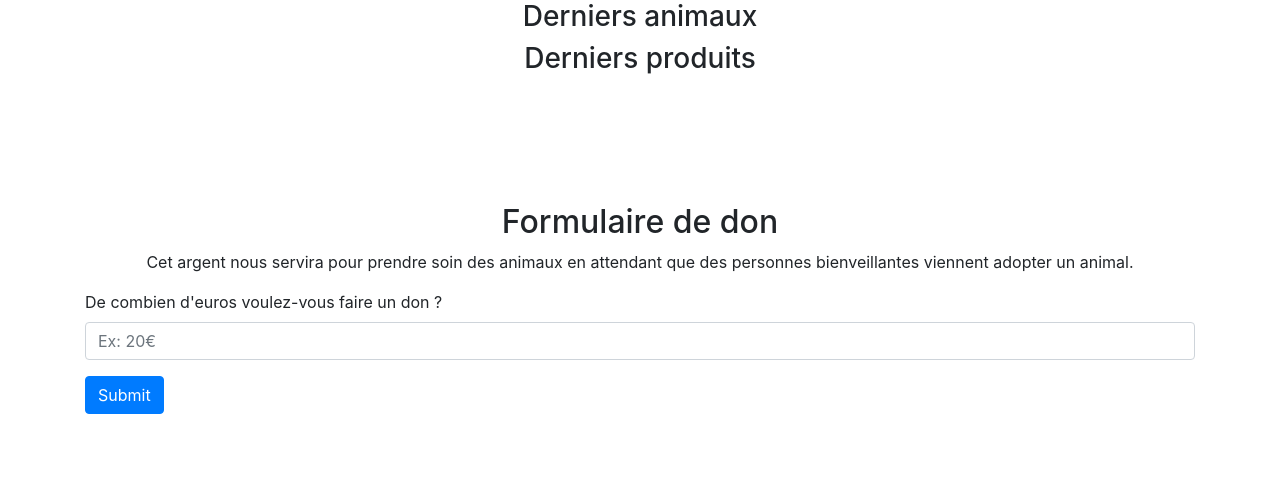
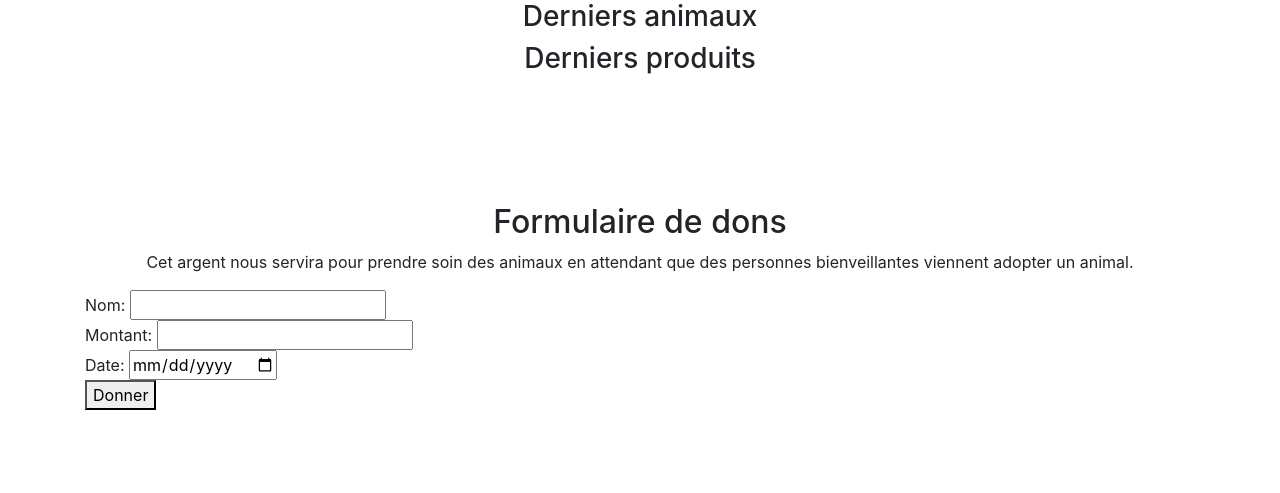
Before and after one commit to BalthPa/PhpRenforcementAnimalerie, a PHP site: page / in a window 1280 px wide. Shown: the part 256-749 px from the top of the page. Run offline with PHP 8.4, Linux system fonts and the light colour scheme; data that the repository does not hold is empty.

Commit message:
Added Remerciments
thank you pages for donations and payments

```diff
--- a/App/Controller/HomeController.php
+++ b/App/Controller/HomeController.php
@@ -25,4 +25,26 @@ class HomeController extends Controller
             'produits' => $produits
         ]);
     }
+
+    public function dons(){
+
+            if(!empty($_POST['user_id']) && !empty($_POST['montant']) && !empty($_POST['date'])) {
+
+                $this->interface->save($_POST, 'montant');
+                return $this->redirectToRoute('Homepage/Remerciment_dons');
+            }
+        }
+
+    public function merci(){
+
+        if(!empty($_POST['nom']) && !empty($_POST['montant']) && !empty($_POST['date'])) {
+
+            $this->interface->save($_POST, 'dons');
+            return $this->redirectToRoute('Homepage/Remerciment_dons');
+        }
+        else
+
+        return "Erreur de Paiement";
+    }
+
 }
--- a/App/Routing/Routing.php
+++ b/App/Routing/Routing.php
@@ -90,3 +90,13 @@ elseif (isset($_GET["page"]) && $_GET["page"] == 'updateAnimal') {
     $controller = new AdminController();
     $controller->deleteProduits();
 }
+
+if (isset($_GET["page"]) && $_GET["page"] == 'dons') {
+    $controller = new HomeController();
+    $controller->dons();
+}
+
+if (isset($_GET["page"]) && $_GET["page"] == 'merci') {
+    $controller = new HomeController();
+    $controller->merci();
+}
--- a/App/View/Animal/ListAnimalsView.php
+++ b/App/View/Animal/ListAnimalsView.php
@@ -29,7 +29,7 @@
                     <p>Taille: <?= $animal->gettaille() ?> cms</p>
                     <p>Age: <?= $animal->getAge() ?> ans</p>
                 </div>
-                <a href="index.php?page=singleAnimal&id=<?= $animal->getId() ?>" class="btn btn-primary">Go somewhere</a>
+                <a href="index.php?page=singleAnimal&id=<?= $animal->getId() ?>" class="btn btn-primary">Voir l'animal</a>
             </div>
         </div>
     <?php endforeach ?>
--- a/App/View/Homepage/indexView.php
+++ b/App/View/Homepage/indexView.php
@@ -32,7 +32,7 @@
                     <p>Taille: <?= $animal->gettaille() ?> cms</p>
                     <p>Age: <?= $animal->getAge() ?> ans</p>
                 </div>
-                <a href="index.php?page=singleAnimal&id=<?= $animal->getId() ?>" class="btn btn-primary">Go somewhere</a>
+                <a href="index.php?page=singleAnimal&id=<?= $animal->getId() ?>" class="btn btn-primary">Voir l'Animal</a>
             </div>
         </div>
     <?php endforeach ?>
@@ -62,24 +62,26 @@
                         <p>Stock: <?= $produit->getStock() ?> </p>
 
                     </div>
-                    <a href="index.php?page=singleProduct&id=<?= $produit->getId() ?>" class="btn btn-primary">Go somewhere</a>
+                    <a href="index.php?page=singleProduct&id=<?= $produit->getId() ?>" class="btn btn-primary">Voir le Produit</a>
                 </div>
             </div>
         <?php endforeach ?>
     </div>
 </div>
 
-<div class="don" style="padding-top: 80px;  padding-bottom: 80px">
+<div class="dons" style="padding-top: 80px;  padding-bottom: 80px">
     <div class="container">
-        <h2 class="text-center"> Formulaire de don</h2>
-        <form>
+        <h2 class="text-center"> Formulaire de dons</h2>
             <p class="text-center" > Cet argent nous servira pour prendre soin des animaux en attendant que des
                 personnes bienveillantes viennent adopter un animal.</p>
-            <div class="form-group">
-                <label for="exampleInputPassword1">De combien d'euros voulez-vous faire un don ?</label>
-                <input type="number" class="form-control" id="exampleInputPassword1" placeholder="Ex: 20€">
-            </div>
-            <button type="submit" class="btn btn-primary">Submit</button>
-        </form>
+
+    <form action="index.php?page=merci" method="post">
+        Nom: <input type="text" name="nom"><br>
+        Montant: <input type="number" name="montant"><br>
+        Date: <input type="date" name="date"><br>
+        <button type="submit">Donner</button>
+    </form>
+
+    </div>
     </div>
 </div>
--- a/App/View/Produit/ListProductsView.php
+++ b/App/View/Produit/ListProductsView.php
@@ -22,7 +22,7 @@
                     <p>Stock: <?= $product->getStock() ?> </p>
 
                 </div>
-                <a href="index.php?page=singleProduct&id=<?= $product->getId() ?>" class="btn btn-primary">Voir plus</a>
+                <a href="index.php?page=singleProduct&id=<?= $product->getId() ?>" class="btn btn-primary">Voir l'article</a>
             </div>
         </div>
     <?php endforeach ?>
```
Also changed, not shown: App/View/Homepage/Remerciment_dons.php (added, +7 -0 lines), App/View/Homepage/Remerciment_paiments.php (added, +7 -0 lines).
